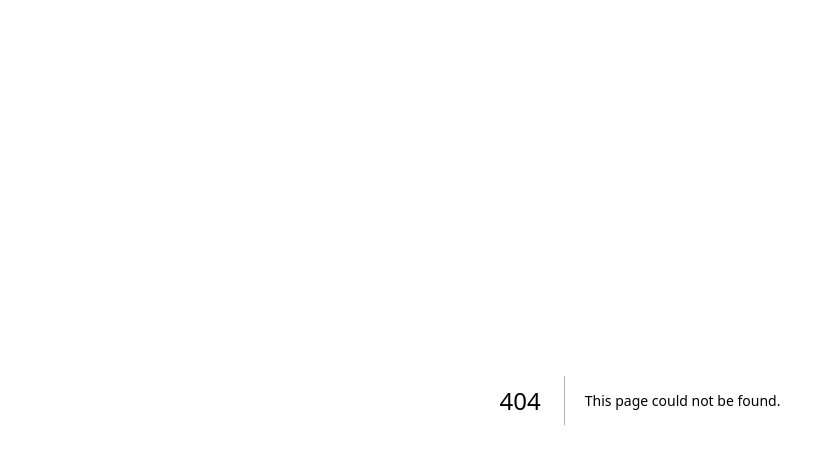
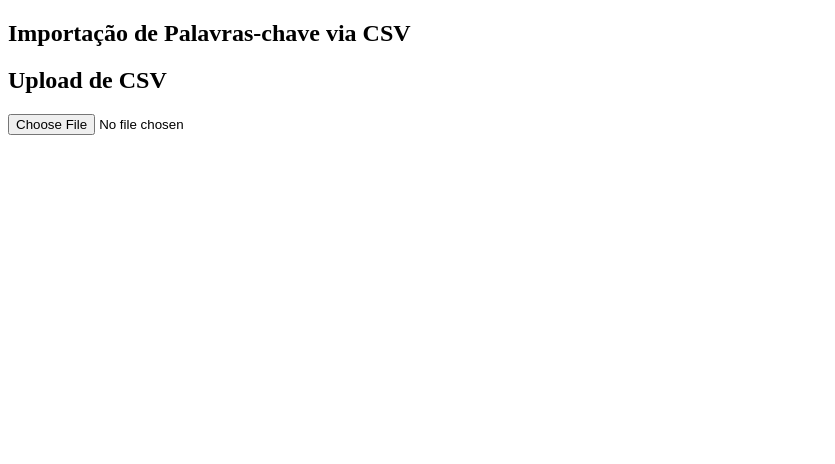
Before and after one commit to matsos10/auto-prod, a Next.js app in the folder frontend/: page /import in a window 1280 px wide. Before the commit this address had no page. Shown: the top 464 px of the page, without its empty margins (0-835 px from the left). Built offline with nearby package versions, Linux system fonts and the light colour scheme.

Commit message:
Create import.js

```diff
--- /dev/null
+++ b/frontend/pages/import.js
@@ -0,0 +1,12 @@
+import CSVUploader from '../components/CSVUploader'
+
+const ImportPage = () => {
+  return (
+    <div>
+      <h2>Importação de Palavras-chave via CSV</h2>
+      <CSVUploader />
+    </div>
+  )
+}
+
+export default ImportPage
```
